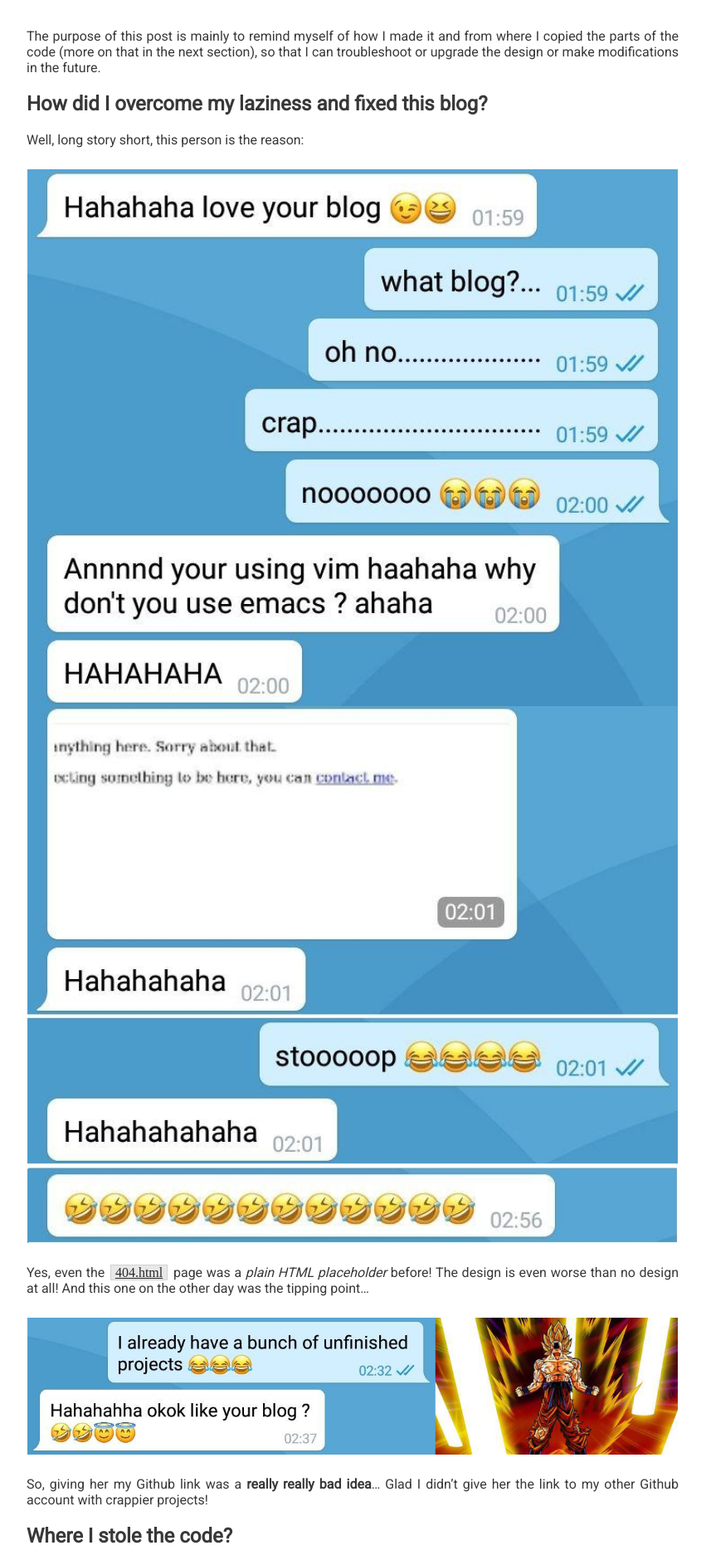
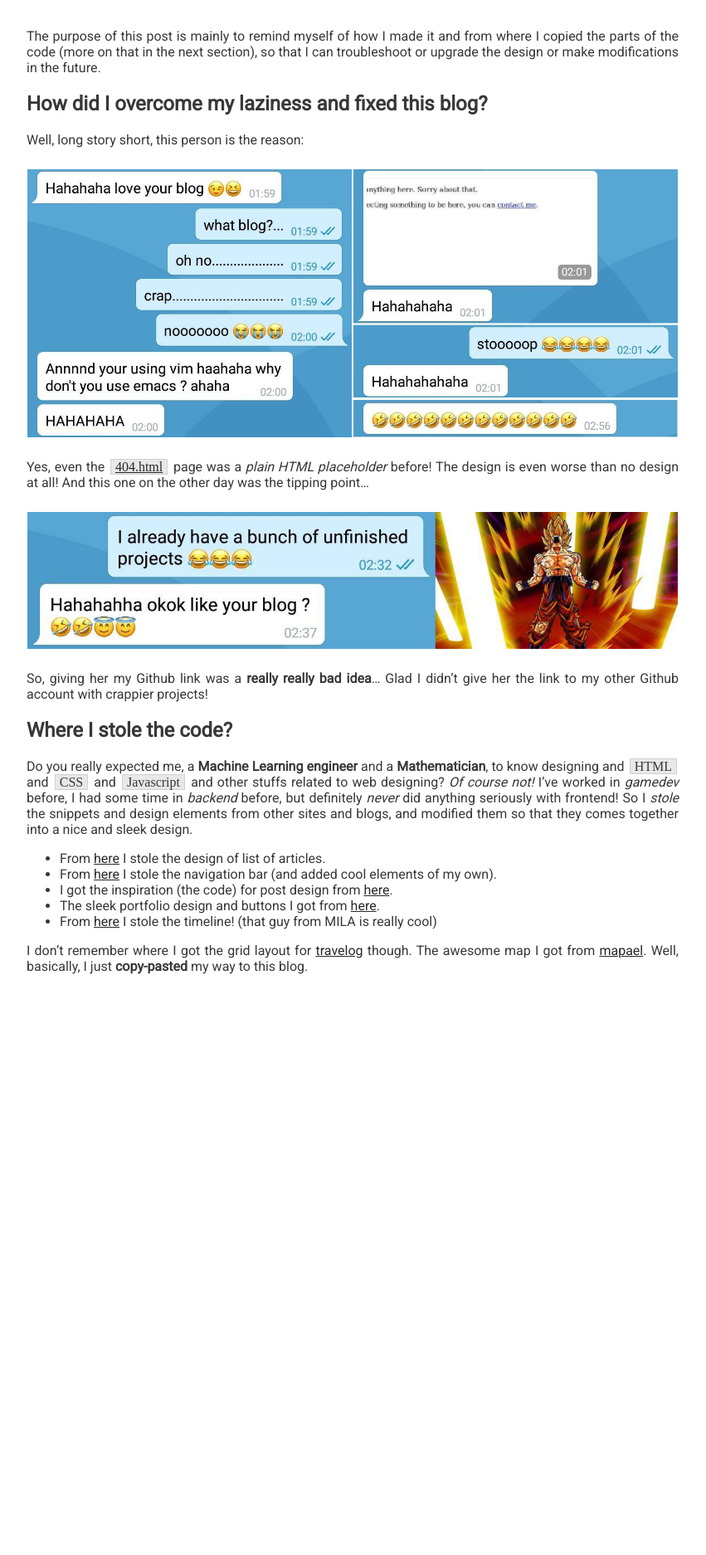
Before and after one commit to hav4ik/hav4ik.github.io, a Jekyll site: the page built from articles/_posts/2018-11-25-hello-world.md, in a window 1280 px wide. Shown: the part 477-2351 px from the top of the page at 83% size, without its empty margins (215-1066 px from the left). Built offline with Jekyll 4.4.1, drawn with Linux system fonts in a browser that asks for light colours; nearby versions of some CDN libraries; some web fonts are replaced; comment, search, counter and statistics services are not loaded; after the commit the page ends 1773 px from its top, so only the background shows below that.

Commit message:
Fixed multi-column gallery bug

```diff
--- a/_includes/gallery
+++ b/_includes/gallery
@@ -21,7 +21,7 @@
     {% if width %}
     <a href="{{ image }}"><img src="{{ image }}" style="width: {{ width }}; max-width: calc(100vw - 30px); margin-right:auto;margin-left:auto;display:block;" alt=""></a>
     {% else %}
-    <a href="{{ image }}"><img src="{{ image }}" style="width: calc(100% - 2px)" alt=""></a>
+    <a href="{{ image }}"><img src="{{ image }}" alt=""></a>
     {% endif %}
     {% endfor %}
     {% if caption %}
--- a/assets/css/post.scss
+++ b/assets/css/post.scss
@@ -60,6 +60,7 @@
     img {
       margin-left: 1px;
       margin-right: 1px;
+      width: calc(100% - 2px);
       // margin-bottom: 10px;
       // @include rounded(4px);
     }
```
Also changed, not shown: travelog/_posts/2019-03-01-a-random-visit-to-munich.md (+1 -1 lines).
